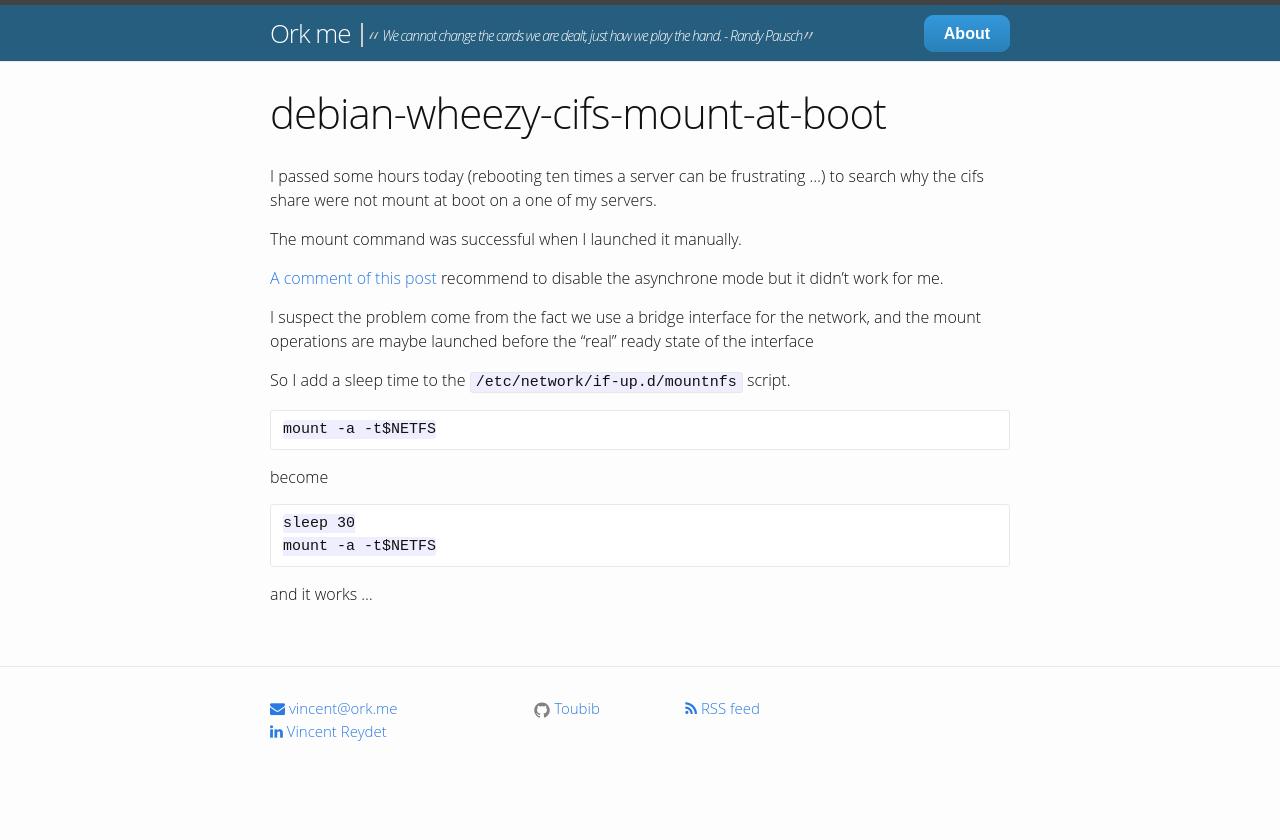
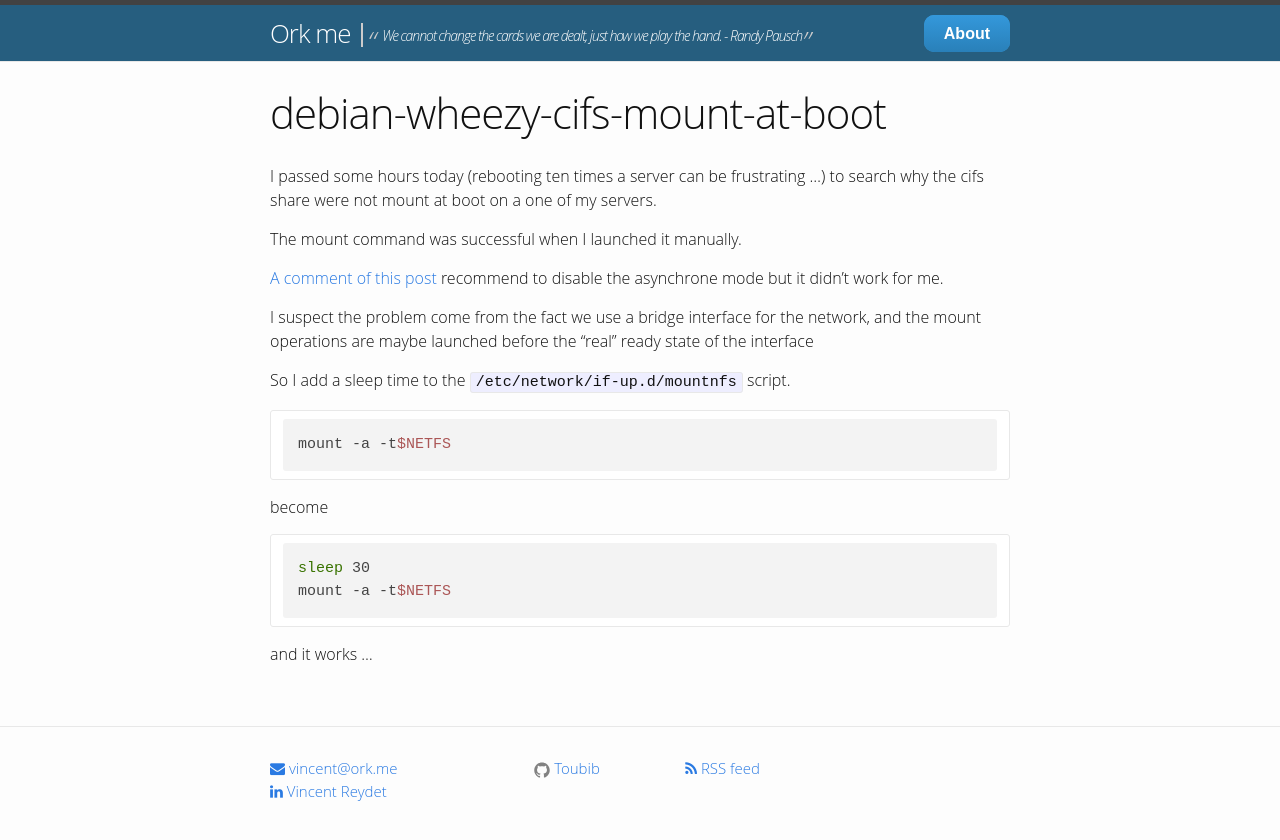
Before and after one commit to Toubib/blog.ork.me, a Jekyll site: the page built from _posts/en/2015-02-13-debian-wheezy-cifs-mount-at-boot.md, in a window 1280 px wide. Shown: the top 840 px of the page. Built offline with Jekyll 4.4.1, drawn with Linux system fonts in a browser that asks for light colours; nearby versions of some CDN libraries; part of the change alters nothing that is shown.

Commit message:
add syntax hl

```diff
--- a/_includes/head.html
+++ b/_includes/head.html
@@ -11,4 +11,9 @@
   <link rel="alternate" type="application/rss+xml" title="{{ site.title }}" href="{{ "/feed.xml" | prepend: site.baseurl | prepend: site.url }}" />
 
   <link rel="stylesheet" href="https://maxcdn.bootstrapcdn.com/font-awesome/4.4.0/css/font-awesome.min.css">
+
+  <link rel="stylesheet" href="//cdnjs.cloudflare.com/ajax/libs/highlight.js/8.8.0/styles/default.min.css">
+  <script src="//cdnjs.cloudflare.com/ajax/libs/highlight.js/8.8.0/highlight.min.js"></script>
+  <script>hljs.initHighlightingOnLoad();</script>
+
 </head>
```
